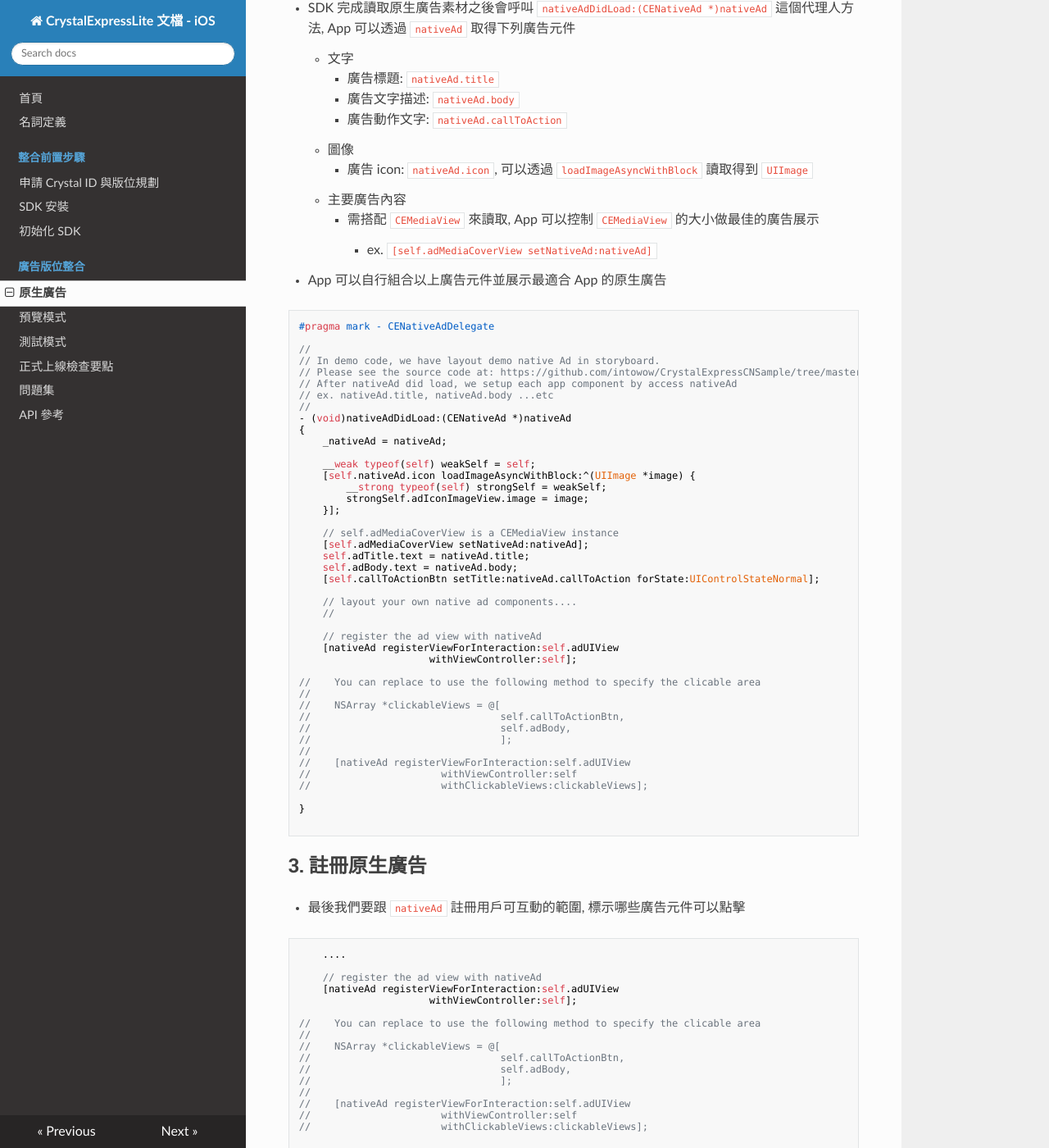
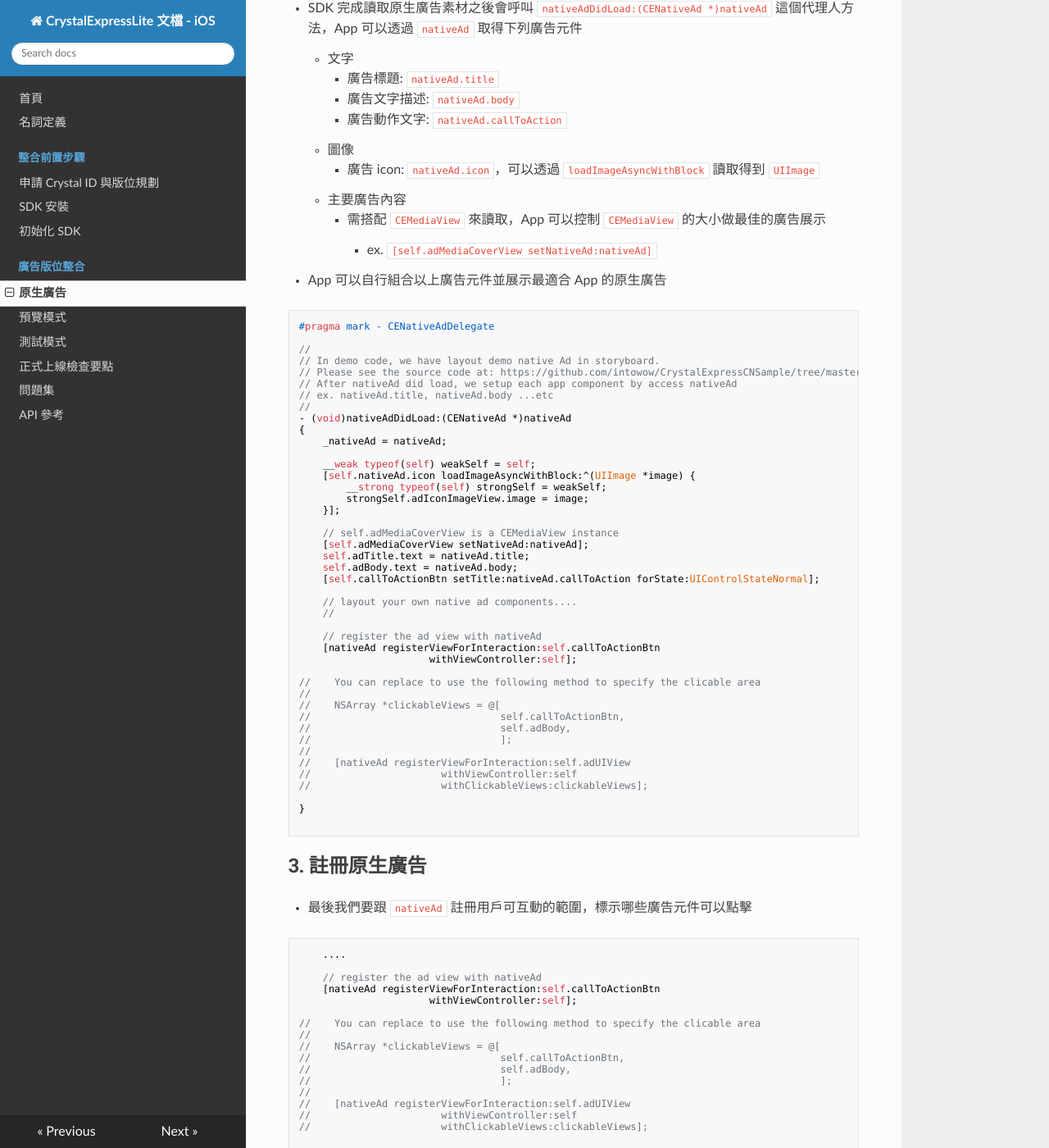
Before and after one commit to intowow/CrystalExpressLiteDocumentation-iOS-zh_CN, an MkDocs documentation site: the page built from docs/docs/native-ad.md, in a window 1280 px wide and 1400 px high, scrolled down 429 px. Shown: the whole window at 82% size. Built offline with MkDocs 1.6.1, drawn with Linux system fonts in a browser that asks for light colours; nearby versions of some CDN libraries; old or Windows-style settings are respelled for this version of MkDocs; some of the changed text lies outside the part shown.

Commit message:
Add note item for register the ad view with nativeAd.

````diff
--- a/docs/docs/native-ad.md
+++ b/docs/docs/native-ad.md
@@ -12,15 +12,15 @@
 ```
 
 ## 2. 利用回傳的廣告素材創建原生廣告 view
-- SDK 完成讀取原生廣告素材之後會呼叫 `nativeAdDidLoad:(CENativeAd *)nativeAd` 這個代理人方法, App 可以透過 `nativeAd` 取得下列廣告元件
+- SDK 完成讀取原生廣告素材之後會呼叫 `nativeAdDidLoad:(CENativeAd *)nativeAd` 這個代理人方法，App 可以透過 `nativeAd` 取得下列廣告元件
     - 文字
         - 廣告標題: `nativeAd.title`
         - 廣告文字描述: `nativeAd.body`
         - 廣告動作文字: `nativeAd.callToAction`
     - 圖像
-        - 廣告 icon: `nativeAd.icon`, 可以透過 `loadImageAsyncWithBlock` 讀取得到 `UIImage`
+        - 廣告 icon: `nativeAd.icon`，可以透過 `loadImageAsyncWithBlock` 讀取得到 `UIImage`
     - 主要廣告內容
-        - 需搭配 `CEMediaView` 來讀取, App 可以控制 `CEMediaView` 的大小做最佳的廣告展示
+        - 需搭配 `CEMediaView` 來讀取，App 可以控制 `CEMediaView` 的大小做最佳的廣告展示
             - ex. `[self.adMediaCoverView setNativeAd:nativeAd]`
 - App 可以自行組合以上廣告元件並展示最適合 App 的原生廣告
 ```objc
@@ -52,7 +52,7 @@
     //
 
     // register the ad view with nativeAd
-    [nativeAd registerViewForInteraction:self.adUIView
+    [nativeAd registerViewForInteraction:self.callToActionBtn
                       withViewController:self];
 
 //    You can replace to use the following method to specify the clicable area
@@ -71,12 +71,12 @@
 ```
 
 ## 3. 註冊原生廣告
-- 最後我們要跟 `nativeAd` 註冊用戶可互動的範圍, 標示哪些廣告元件可以點擊
+- 最後我們要跟 `nativeAd` 註冊用戶可互動的範圍，標示哪些廣告元件可以點擊
 ```objc
     ....
 
     // register the ad view with nativeAd
-    [nativeAd registerViewForInteraction:self.adUIView
+    [nativeAd registerViewForInteraction:self.callToActionBtn
                       withViewController:self];
 
 //    You can replace to use the following method to specify the clicable area
````
Also changed, not shown: other parts of docs/docs/native-ad.md (+1 -0 lines).
